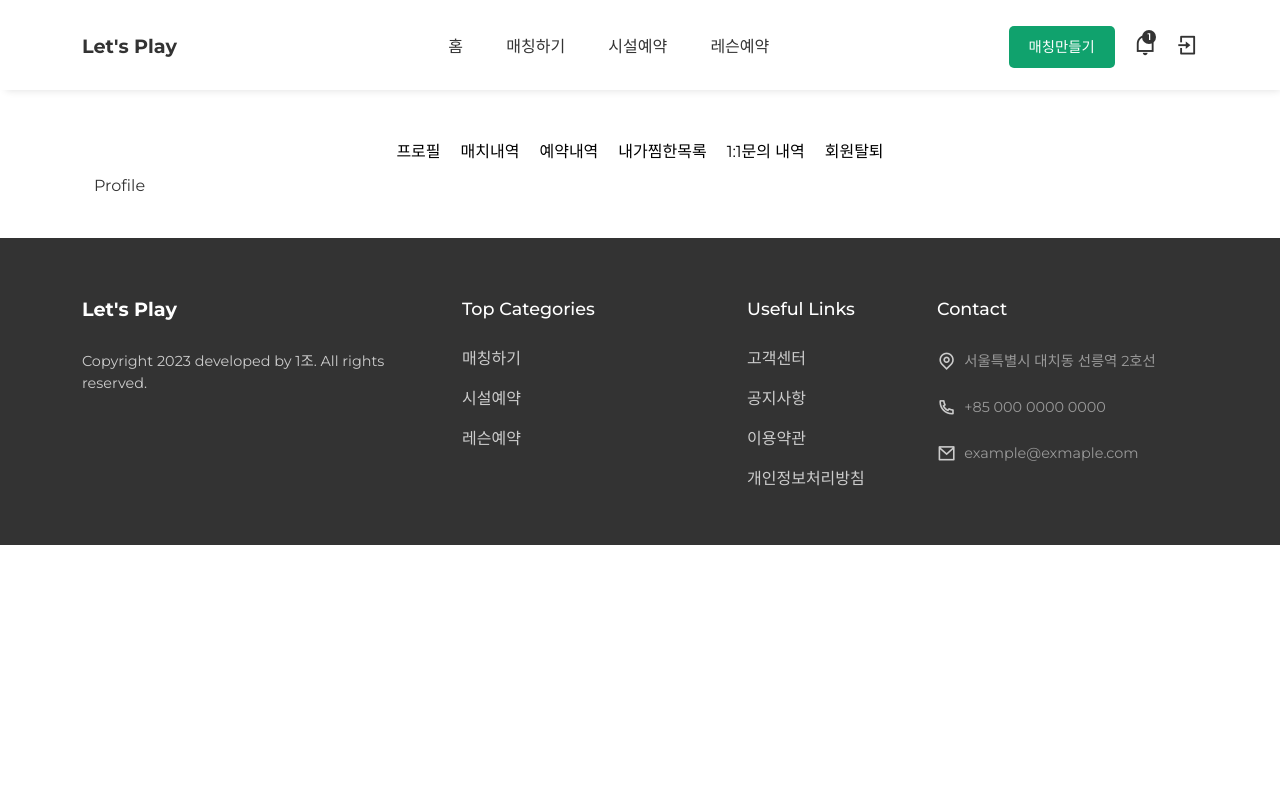
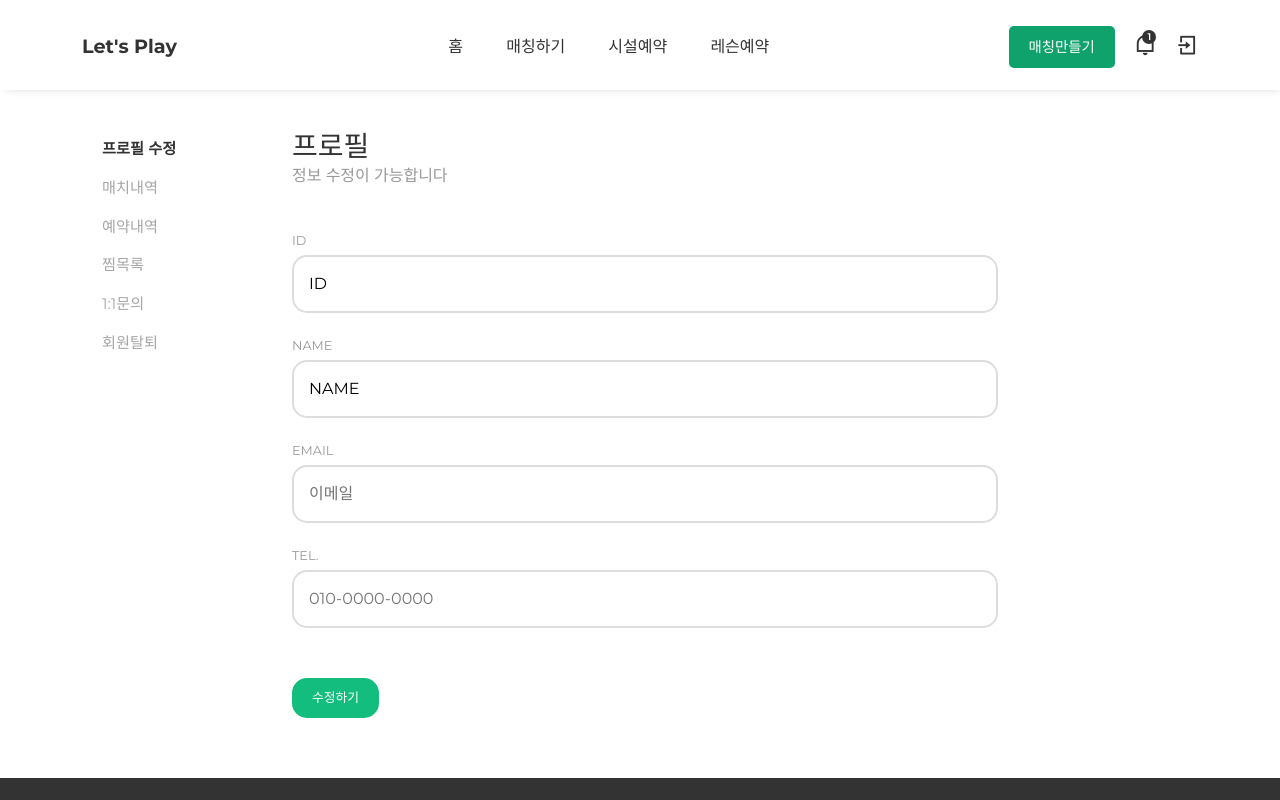
Before and after one commit to MultiFront/Front_End, a React (Create React App) app: page /mypage in a window 1280 px wide. Shown: the top 800 px of the page. Built offline with nearby package versions, Linux system fonts and the light colour scheme.

Commit message:
mypage 관련 커밋, css추가

```diff
--- /dev/null
+++ b/src/assets/data/MypageMenu.js
@@ -0,0 +1,30 @@
+
+  const MypageMenu = [
+    {
+      id: 0,
+      text: '프로필 수정',
+      },
+      {
+      id: 1,
+      text: '매치내역',
+      },
+      {
+      id: 2,
+      text: '예약내역',
+      },
+      {
+      id: 3,
+      text: '찜목록',
+      },
+      {
+      id: 4,
+      text: '1:1문의',
+      },
+      {
+      id: 5,
+      text: '회원탈퇴',
+      },
+  ];
+
+
+export default MypageMenu;
--- a/src/components/Header/header.css
+++ b/src/components/Header/header.css
@@ -83,7 +83,7 @@
 
 .alarm__list{
   position: absolute;
-  top:70%;
+  top:80%;
   left: 0;
   transform: translateX(-50%);
   width: 300px;
@@ -118,10 +118,13 @@
 
 
 .alarm__list ul li p:first-child{
-  font-size: .7rem;
+  font-size: .6rem;
 }
 
-
+.alarm__list ul li p:nth-child(2):hover{
+  text-decoration: underline;
+  cursor: pointer;
+}
 .alarm__list p{
   font-size: 0.8rem;
   color: var(--font-700);
--- /dev/null
+++ b/src/components/UI/ReviewCard.jsx
@@ -0,0 +1,26 @@
+import React from 'react'
+import { Col } from 'reactstrap';
+import { Link } from 'react-router-dom'
+import {motion} from 'framer-motion';
+
+const ReviewCard = () => {
+  return (
+    <Col lg='3' md='4' className='mb-20'>
+    <div>
+      <div className="match-list">
+        <p>
+          <span className="sports-category">테니스</span>
+        </p>
+        <Link to={`/`}><p className="match-title">레슨제목을 나타내는 구간</p></Link>
+          <p className="match-location">경기도 부천시 부천구 부천로 24</p>
+          <p className="match-location">2023년 1월 18일</p>
+
+
+          <motion.button whileHover={{scale:1.1}} className='review__btn'><i class="ri-edit-line"></i>후기작성 하기</motion.button>
+      </div>
+    </div>
+    </Col>
+  )
+}
+
+export default ReviewCard
--- /dev/null
+++ b/src/components/UI/ReviewList.jsx
@@ -0,0 +1,14 @@
+import React from 'react'
+import ReviewCard from './ReviewCard'
+
+const ReviewList = () => {
+  return (
+    <>
+
+        <ReviewCard />
+
+    </>
+  )
+}
+
+export default ReviewList
--- a/src/pages/Mypage/BookedList.jsx
+++ b/src/pages/Mypage/BookedList.jsx
@@ -1,10 +1,31 @@
 import React from 'react'
+import { Container, Row, Col } from 'reactstrap'
+import ReviewList from '../../components/UI/ReviewList'
 
 const BookedList = () => {
   return (
+    <Container>
+    <Row>
     <div>
-      booklist
+      <h3>예약 목록</h3>
+      <p>예약완료 된 목록을 한번에 확인 하실 수 있습니다.</p>
     </div>
+
+     <Col className='mt-40'>
+      <h5>레슨</h5>
+        <ReviewList />
+
+      <h5>시설</h5>
+        <ReviewList />
+     </Col>
+
+
+
+
+
+
+    </Row>
+    </Container>
   )
 }
 
--- a/src/pages/Mypage/Profile.jsx
+++ b/src/pages/Mypage/Profile.jsx
@@ -1,10 +1,86 @@
 import React from 'react'
+import { Container, Row } from 'reactstrap'
+import { motion } from 'framer-motion';
 
 const Profile = () => {
+
+
+
+
   return (
-    <div>
-      Profile
-    </div>
+    <Container>
+      <Row>
+        <div>
+          <h3>프로필</h3>
+          <p>정보 수정이 가능합니다</p>
+        </div>
+
+        <div className='mt-40 form__wrap'>
+
+        <div className='form__wrap'>
+            <span>
+              <label htmlFor="user_name">
+                <div>
+                  <p>ID</p>
+                </div>
+              </label>
+              <div>
+                <input id="user_name" name="user_name" type="text" value="ID" />
+              </div>
+            </span>
+          </div>
+
+
+          <div className='form__wrap'>
+            <span>
+              <label htmlFor="user_name">
+                <div>
+                  <p>NAME</p>
+                </div>
+              </label>
+              <div>
+                <input id="user_name" name="user_name" type="text" value="NAME" />
+              </div>
+            </span>
+          </div>
+
+          <div className='form__wrap'>
+            <span>
+              <label for="email">
+                <div>
+                  <p>EMAIL</p>
+                </div>
+              </label>
+
+              <div>
+                <input  type="text" placeholder="이메일" />
+              </div>
+            </span>
+          </div>
+
+          <div className='form__wrap'>
+            <span>
+              <label for="email">
+                <div>
+                  <p>TEL.</p>
+                </div>
+              </label>
+
+              <div>
+                <input  type="text" placeholder="010-0000-0000" />
+              </div>
+            </span>
+          </div>
+
+
+          <div className='btn__wrap'>
+              <motion.button whileTap={{scale : 1.1}}>수정하기</motion.button>
+          </div>
+
+        </div>
+
+      </Row>
+    </Container>
   )
 }
 
--- a/src/pages/Mypage/favoritelist.jsx
+++ b/src/pages/Mypage/favoritelist.jsx
@@ -1,10 +1,32 @@
 import React from 'react'
+import { Container, Row } from 'reactstrap'
 
 const Favoritelist = () => {
   return (
+    <Container>
+    <Row>
     <div>
-      favoritelist
+      <h3>내가 찜한 목록</h3>
+      <p>찜한 목록을 한번에 확인 하실 수 있습니다.</p>
     </div>
+
+    <div className='mt-40'>
+      <div>
+        <h5>매칭</h5>
+      </div>
+
+      <div>
+        <h5>레슨</h5>
+      </div>
+
+      <div>
+        <h5>시설</h5>
+      </div>
+    </div>
+
+
+    </Row>
+    </Container>
   )
 }
 
--- a/src/pages/Mypage/inqury.jsx
+++ b/src/pages/Mypage/inqury.jsx
@@ -1,10 +1,20 @@
 import React from 'react'
+import { Container, Row } from 'reactstrap'
 
 const Inqury = () => {
   return (
-    <div>
-      inqury
-    </div>
+    <Container>
+      <Row>
+        <div>
+          <h3>1:1문의 내역</h3>
+          <p>나의 1:1 문의 기록을 한번에 확인 하실 수 있습니다.</p>
+        </div>
+
+        <div className='mt-40'>
+
+        </div>
+      </Row>
+    </Container>
   )
 }
 
--- a/src/pages/Mypage/matchedlist.jsx
+++ b/src/pages/Mypage/matchedlist.jsx
@@ -1,10 +1,22 @@
 import React from 'react'
+import { Container, Row } from 'reactstrap'
+import MatchingList from '../../components/UI/MatchingList'
 
 const MatchedList = () => {
   return (
+
+    <Container>
+    <Row>
     <div>
-      matchlistdddd
+      <h3>매치 내역</h3>
+      <p>매치가 완료 된 목록을 한번에 확인 하실 수 있습니다.</p>
     </div>
+
+
+      <MatchingList className='mt-40' />
+
+    </Row>
+    </Container>
   )
 }
 
--- a/src/pages/mypage.jsx
+++ b/src/pages/mypage.jsx
@@ -1,90 +1,56 @@
 import React,{ useState }from 'react';
-import { Container, Row } from 'reactstrap'
+import { Col, Container, Row } from 'reactstrap'
 import '../styles/mypage.css'
 import Profile from './Mypage/Profile';
 import MatchedList from './Mypage/matchedlist';
 import BookedList from './Mypage/BookedList';
-import Resignmember from './Mypage/resignmember';
 import Inqury from './Mypage/inqury';
 import Favoritelist from './Mypage/favoritelist';
 import { motion } from 'framer-motion';
+import MypageMenu from '../assets/data/MypageMenu';
+import Resignmember from './Mypage/resignmember';
 
 
 const Mypage = () => {
 
-  const MypageMenu = [
-    {
-      id: 1,
-      text: '프로필',
-      name: 'MyProfile',
-      },
-      {
-      id: 2,
-      text: '매치내역',
-      name: 'MatchedList',
-      },
-      {
-      id: 3,
-      text: '예약내역',
-      name: 'BookedList',
-      },
-      {
-      id: 4,
-      text: '내가찜한목록',
-      name: 'FavoriteList',
-      },
-      {
-      id: 5,
-      text: '1:1문의 내역',
-      name: 'Inqury',
-      },
-      {
-      id: 6,
-      text: '회원탈퇴',
-      name: 'ResignMember',
-      },
-  ];
 
 
-  function Hi(){
-    return(
-      <Profile />
-    )
-  }
-
-  const [content, setContent] = useState(() => Hi());
-
-  const handleClickButton = e => {
-      const { name } = e.target;
-      setContent(name);
+  const selectComponent = {
+    0: <Profile />,
+    1: <MatchedList/>,
+    2: <BookedList />,
+    3: <Favoritelist />,
+    4: <Inqury />,
+    5: <Resignmember/>,
   };
 
 
-  const selectComponent = {
-    MyProfile: <Profile />,
-    MatchedList: <MatchedList/>,
-    BookedList: <BookedList />,
-    FavoriteList: <Favoritelist />,
-    Inqury: <Inqury />,
-    ResignMember:  <Resignmember />,
+  const [content, setContent] = useState(0);
+
+  const handleClickButton = (index) => {
+      setContent(index);
   };
+
 
   return (
     <Container>
       <Row className='m40'>
+        <Col lg='2' >
         <div className='mypage__list'>
-        {MypageMenu.map(data => {
+        {MypageMenu.map((el,index) => {
             return (
-              <motion.button whileTap={{scale:1.1}} onClick={handleClickButton} name={data.name} key={data.id}>
-                {data.text}
+              <motion.button className={content === index ? "button--on" : "button--off"} whileTap={{scale:1.1}} onClick={()=>handleClickButton(index)} name={el.name} key={el.id}>
+                {el.text}
               </motion.button>
             );
           })}
         </div>
-
-
-         {content || <div>{selectComponent[content]}</div>}
-
+        </Col>
+        <Col  lg='10' >
+           {
+            selectComponent[content]
+           }
+        </Col>
       </Row>
     </Container>
   );
--- a/src/styles/boardlist.css
+++ b/src/styles/boardlist.css
@@ -382,3 +382,23 @@ background-color: var(--font-50);
 .btn-list{
   margin-top:40px;
 }
+
+
+.review__btn{
+  margin-top:20px;
+  width: 100%;
+  padding: 15px;
+  border: none;
+  background-color: var(--bs-yellow);
+  font-size: .8rem;
+  color:var(--font);
+  border-radius: 10px;
+  display: inline-block;
+}
+
+
+.review__btn i{
+  vertical-align: middle;
+  margin-right:5px;
+  font-size: .9rem;
+}
--- a/src/styles/mypage.css
+++ b/src/styles/mypage.css
@@ -1,12 +1,62 @@
 .mypage__list{
   display: flex;
   justify-content: center;
+  flex-direction: column;
 }
 
 
 .mypage__list button{
   border: none;
   background-color: transparent;
-  padding: 10px;
-  font-size: 1rem;
+  padding: 8px;
+  font-size: .95rem;
+  text-align: left;
 }
+
+
+.button--on{
+  color: var(--font);
+  font-weight: 800;
+}
+
+.button--off{
+  color: var(--font-300);
+}
+
+
+.form__wrap{
+  width: 100%;
+  position: relative;
+  margin-bottom: 20px;
+}
+
+.form__wrap p{
+  font-size: .8rem;
+  margin-bottom: 5px;
+}
+
+.form__wrap input{
+  border: 2px solid #ddd;
+  border-radius: 15px;
+  padding: 15px;
+}
+
+.btn__wrap{
+  display: flex;
+  margin-top:50px;
+}
+
+.btn__wrap button{
+  border: none;
+  background-color: var(--font-50);
+  padding:10px 20px;
+  border-radius: 15px;
+  color: var(--font-300);
+  margin-right:10px;
+  font-size: .8rem;
+}
+
+.btn__wrap button:first-child{
+  background-color: var(--primary);
+  color:#fff;
+}
```
